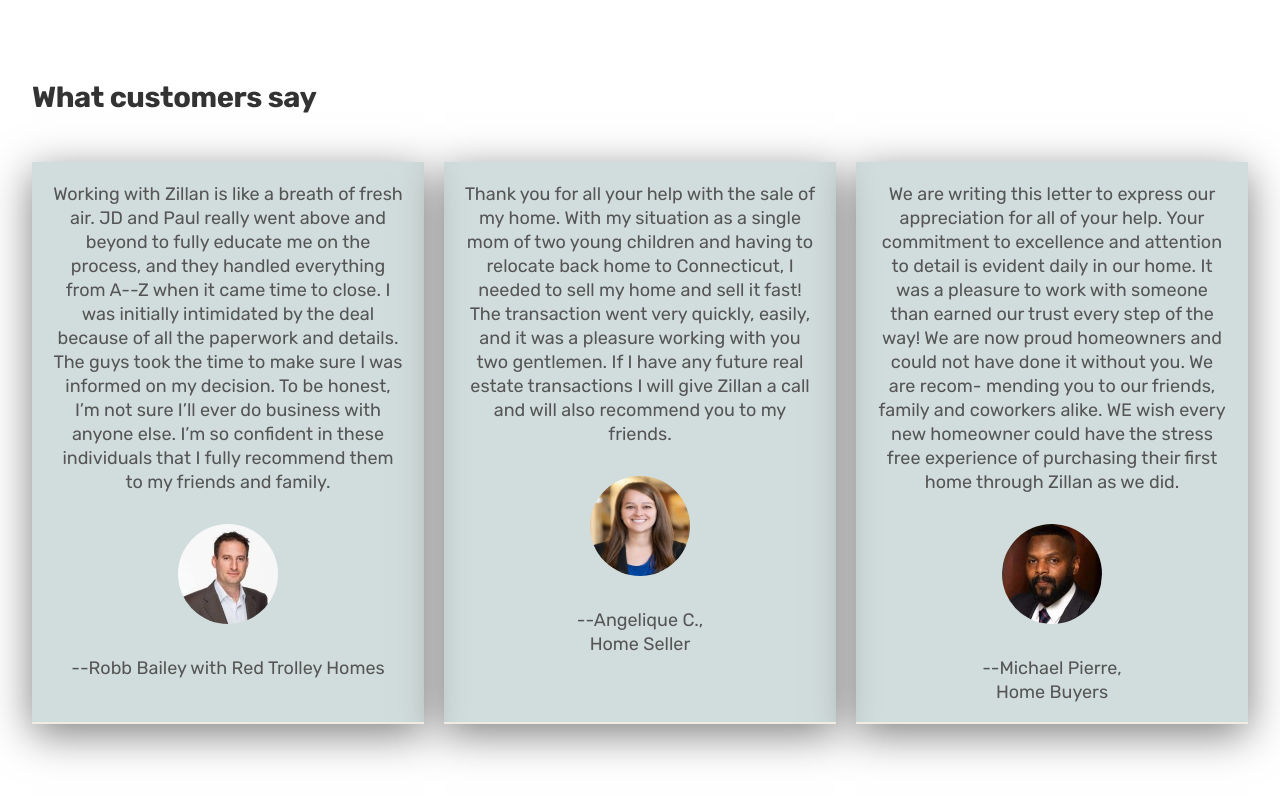
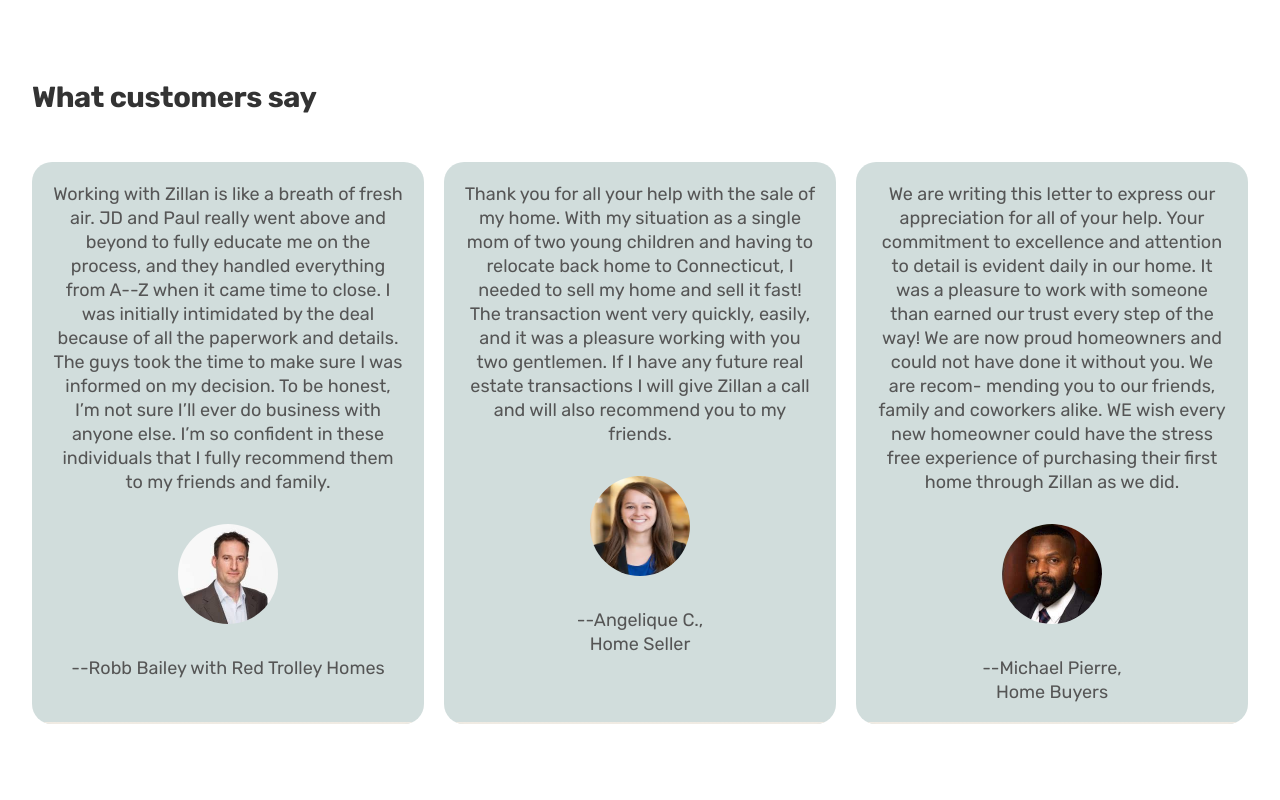
Before and after one commit to kazeemmuyideen/zillan, a plain HTML site: page index.html in a window 1280 px wide. Shown: the part 1426-2226 px from the top of the page. Drawn offline with Linux system fonts and the light colour scheme; some packages are replaced by stand-ins of ours; a script that the page names is missing.

Commit message:
done with the testimonial

```diff
--- a/css/style.css
+++ b/css/style.css
@@ -135,8 +135,12 @@
     padding: 2rem;
     box-sizing: border-box;
     text-align: center;
+    overflow: hidden;
+    border-radius: 2rem;
+}
+
+.testimonials .card:hover{
     box-shadow: 0 1rem 4rem rgba(0, 0, 0, .5);
-    overflow: hidden;
 }
 
 .testimonials .card .layer{
```
